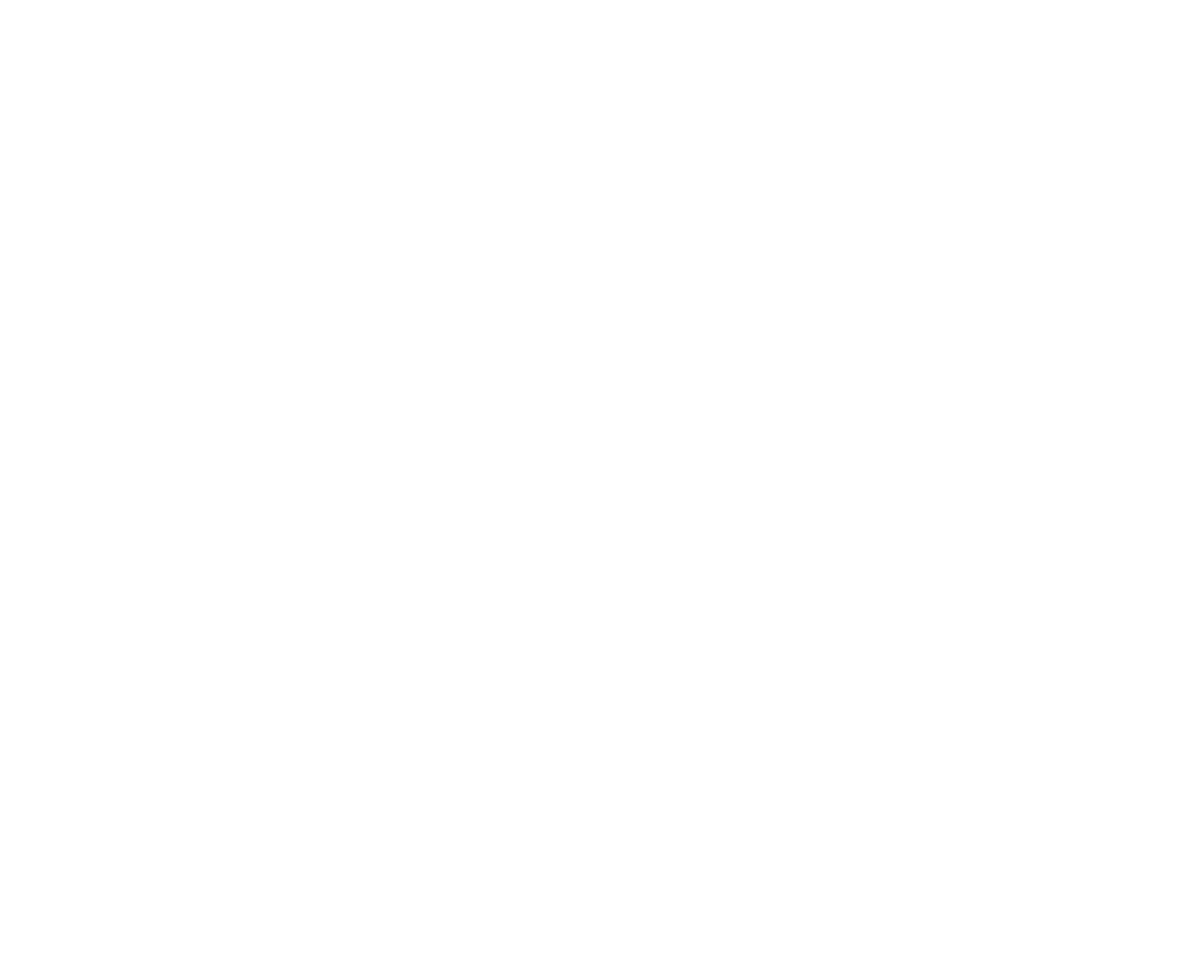
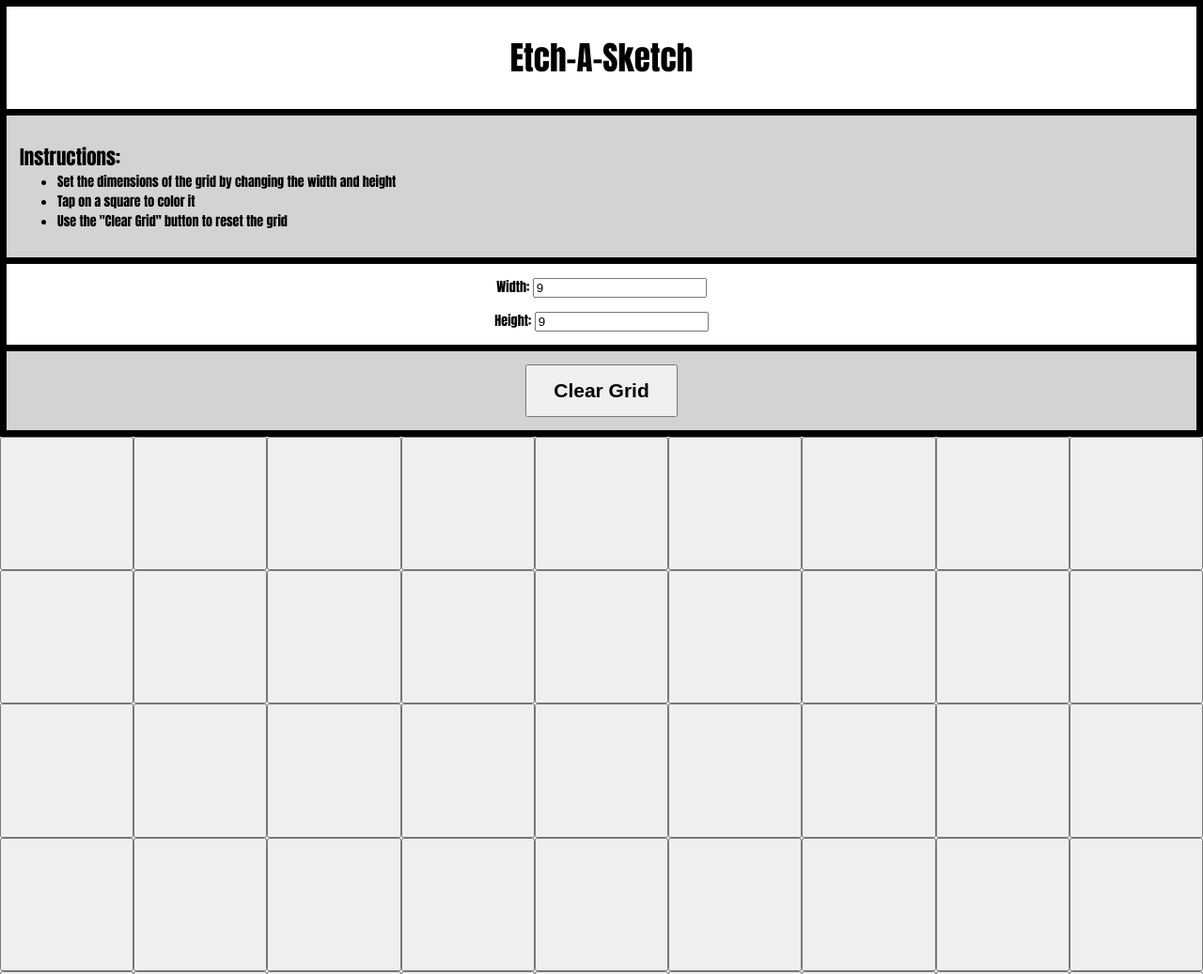
Before and after one commit to popInNotOut/odin-etch-a-sketch, a plain HTML site: page index.html in a window 1280 px wide. Shown: the top 1037 px of the page at 94% size. Before the commit the page ends 800 px from the top, so only its background shows below. Drawn offline with Linux system fonts and the light colour scheme.

Commit message:
Finished

```diff
--- a/index.html
+++ b/index.html
@@ -8,6 +8,38 @@
         <title>Etch-A-Sketch</title>
     </head>
     <body>
+        <div id="card-1">Etch-A-Sketch</div>
 
+        <div id="card-2">
+            <div id="instructions">Instructions:</div>
+            <ul>
+                <li>Set the dimensions of the grid by changing the width and height</li>
+                <li>Tap on a square to color it</li>
+                <li>Use the "Clear Grid" button to reset the grid</li>
+            </ul>
+        </div>
+
+        <div id="card-3">
+            <div>
+                <label for="width">Width:</label>
+                <input type="text" id="width" value="9">
+                <span class = "error-msg" id="width-error-msg"></span>
+            </div>
+            <div>
+                <label for="height">Height:</label>
+                <input type="text" id="height" value="9">
+                <span class = "error-msg" id="height-error-msg"></span>
+            </div>
+        </div>
+
+        <div id="card-4">
+            <button id="clear-grid-button">Clear Grid</button>
+        </div>
+
+        <div id="grid"></div>
+
+        <div id="card-5">
+            Copyright © popInNotOut github 2025
+        </div>
     </body>
 </html>
--- a/script.js
+++ b/script.js
@@ -0,0 +1,75 @@
+const grid = document.querySelector("#grid");
+const widthTextField = document.querySelector("#width");
+const heightTextField = document.querySelector("#height");
+const clearButton = document.querySelector("#clear-grid-button");
+let width, height;
+clearButton.addEventListener("click", onClearButtonClick);
+createGrid();
+widthTextField.addEventListener("input", onWidthChange);
+heightTextField.addEventListener("input", onHeightChange);
+
+/* start of functions */
+function onGridButtonClick(e){
+    const button = e.target;
+    console.log(button);
+    button.style.backgroundColor = "black";
+}
+
+function onClearButtonClick(){
+    const buttons = grid.querySelectorAll("button");
+    buttons.forEach(function(button){
+        button.style.removeProperty("background-color");
+    });
+}
+
+function createGrid(){
+    width = widthTextField.value;
+    height = heightTextField.value;
+
+    for (let i = 0; i < height; i++){
+        for (let j = 0; j < width; j++){
+            const button = document.createElement("button");
+            button.style.flex = "1 1 " + (100/width) + "%";
+            button.style.aspectRatio = "1 / 1";
+            button.addEventListener("click", onGridButtonClick);
+            grid.appendChild(button);
+        }
+    }
+}
+
+function onWidthChange() {
+    const newWidth = widthTextField.value;
+    if (Number.isInteger(Number(newWidth)) && 1 <= Number(newWidth) && Number(newWidth) <= 100){
+        const widthErrorMessageLabel = document.querySelector("#width-error-msg");
+        widthErrorMessageLabel.textContent = "";
+        onClearButtonClick();
+        width = Number(newWidth);
+        resetGridWithNewDimenstions();
+    }
+    else {
+        const widthErrorMessageLabel = document.querySelector("#width-error-msg");
+        widthErrorMessageLabel.textContent = "Invalid width, please enter an integer between 1 and 100";
+    }
+}
+
+function onHeightChange(){
+    const newHeight = heightTextField.value;
+    if (Number.isInteger(Number(newHeight)) && 1 <= Number(newHeight) && Number(newHeight) <= 100){
+        const heightErrorMessageLabel = document.querySelector("#height-error-msg");
+        heightErrorMessageLabel.textContent = "";
+        onClearButtonClick();
+        height = Number(newHeight);
+        resetGridWithNewDimenstions();
+    }
+    else {
+        const heightErrorMessageLabel = document.querySelector("height-error-msg");
+        heightErrorMessageLabel.textContent = "Invalid height, please enter an integer between 1 and 100";
+    }
+}
+
+function resetGridWithNewDimenstions(){
+    const buttons = grid.querySelectorAll("button");
+    buttons.forEach(button => button.remove());
+    createGrid();
+}
+/* end of functions */
--- a/style.css
+++ b/style.css
@@ -0,0 +1,91 @@
+/* START OF TYPE SELECTORS */
+html {
+    font-family: "Impact", "Haettenschweiler", "Arial Narrow Bold", "sans-serif";
+    font-size: 14px;
+}
+
+body {
+    display: flex;
+    flex-direction: column;
+    margin: 0;
+}
+
+ul {
+    margin: 0;
+}
+/* END OF TYPE SELECTORS */
+
+
+
+/* START OF ID SELECTORS */
+#card-1 {
+    display: flex;
+    justify-content: center;
+    align-items: center;
+    padding: 2rem 0;
+    font-size: 2.5rem;
+    font-weight: 900;
+    background-color: white;
+    border: 0.5rem solid black;
+}
+
+#card-2, #card-3, #card-4, #card-5 {
+    border-style: solid;
+    border-color: black;
+    border-width: 0 0.5rem 0.5rem 0.5rem;
+}
+
+#card-2 {
+    display: flex;
+    flex-direction: column;
+    justify-content: left;
+    padding: 2rem 1rem;
+    background-color: lightgrey;
+}
+
+#instructions {
+    font-size: 1.5rem;
+    font-weight: 900;
+}
+
+#card-3 {
+    display: flex;
+    flex-direction: column;
+    align-items: center;
+    gap: 1rem;
+    padding: 1rem 1rem;
+    background-color: white;
+}
+
+#card-4, #card-5 {
+    padding: 1rem 1rem;
+    background-color: lightgrey;
+    display: flex;
+    justify-content: center;
+}
+
+#card-5 {
+    border-width: 0.5rem;
+    font-size: 2rem;
+}
+
+#clear-grid-button {
+    height: 4rem;
+    font-size: 1.5rem;
+    font-weight: 900;
+    padding: 1rem 2rem;
+}
+
+#grid {
+    display: flex;
+    flex-wrap: wrap;
+}
+/* END OF ID SELECTORS */
+
+
+
+/* START OF CLASS SELECTORS */
+.error-msg {
+    color: red;
+}
+/* END OF CLASS SELECTORS */
```
